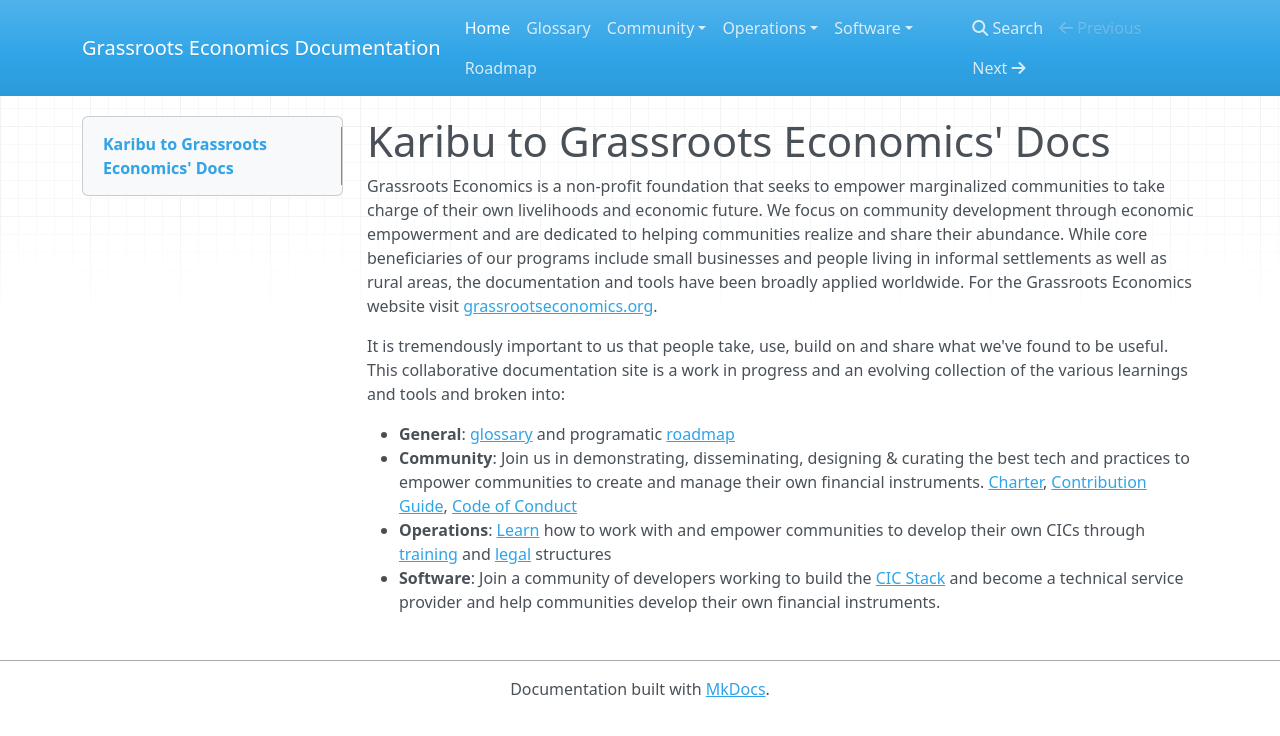
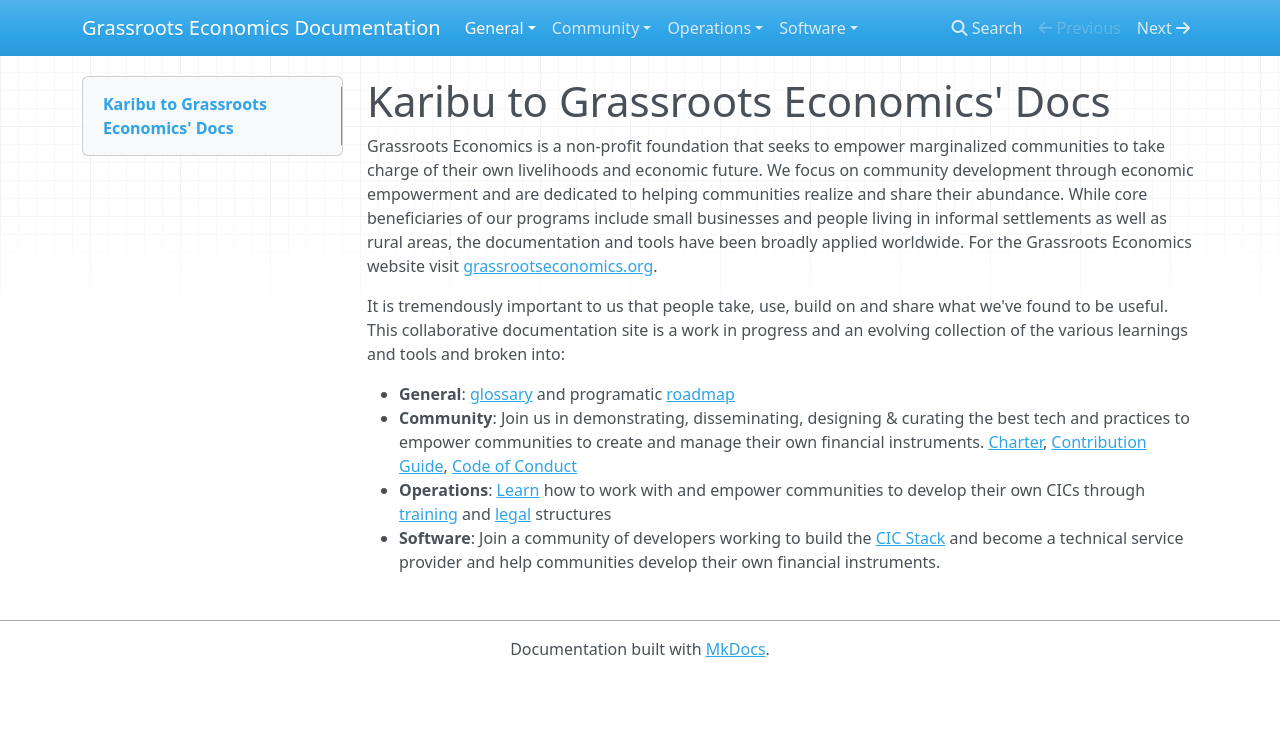
Before and after one commit to grassrootseconomics/docs.grassecon.org, an MkDocs documentation site: the page built from docs/index.md, in a window 1280 px wide. Shown: the top 736 px of the page. Built offline with MkDocs 1.6.1, drawn with Linux system fonts in a browser that asks for light colours; nearby versions of some CDN libraries; some of the changed lines change nothing that is shown.

Commit message:
clean up nav

```diff
--- a/mkdocs.yml
+++ b/mkdocs.yml
@@ -1,24 +1,26 @@
 site_name: Grassroots Economics Documentation
 site_url: https://example.com
 nav:
-  - Home: index.md
-  - Glossary: glossary.md
+  - General:
+      - Karibu: index.md
+      - Glossary: glossary.md
+      - Roadmap: roadmap.md
   - Community:
       - Charter: charter.md
       - Contribution Guidelines: contrib.md
       - Code of Conduct: conduct.md
   - Operations:
-      - Operations: ops.md
+      - Intro: ops.md
       - Training Guide:
           - Training Guide: training.md
       - Legal Structures:
           - Sarafu Clearing Union (SCU): sarafu_clearing_union.md
-          - SCU Member (CSP): scu_member_csp.md
-          - SCU Member (Group): scu_member_group.md
-          - SCU Intermember agreement): scu_intermember.md
+          - Member (CSP): scu_member_csp.md
+          - Member (Group): scu_member_group.md
+          - Intermember agreement: scu_intermember.md
   - Software:
       - CIC Stack: cic_stack.md
-  - Roadmap: road_map.md
+
 theme: mkdocs
 #readthedocs
 site_dir: public
```
